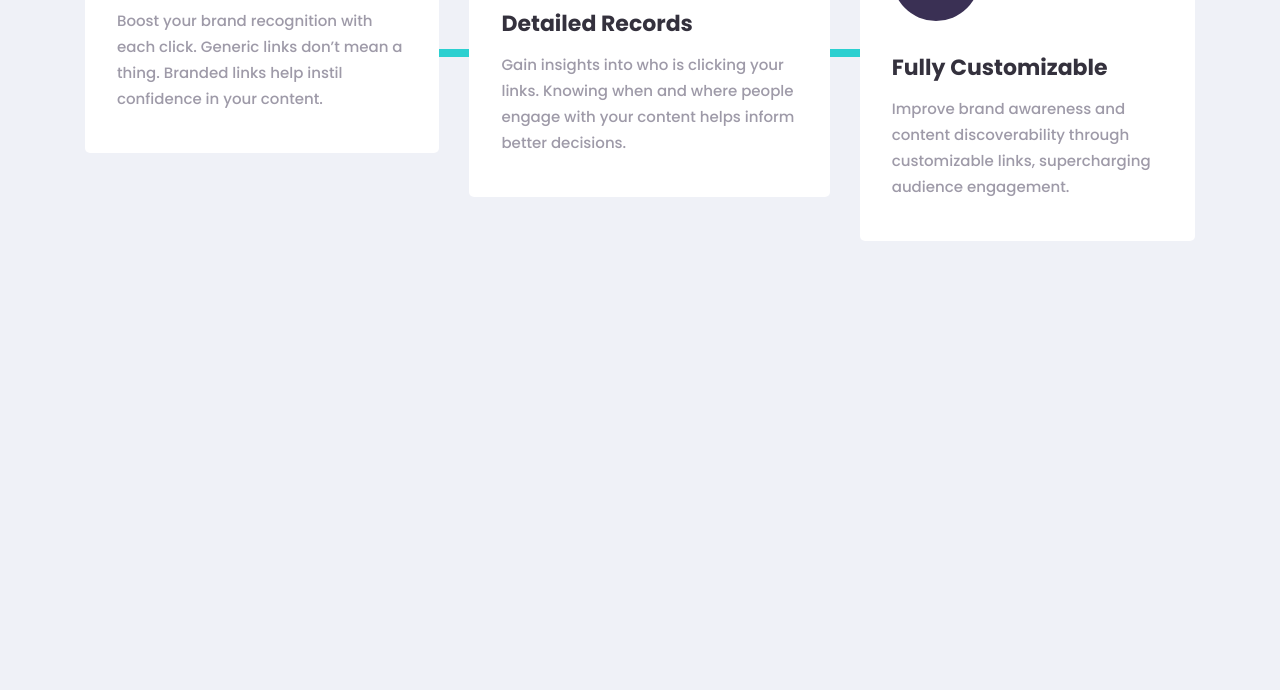
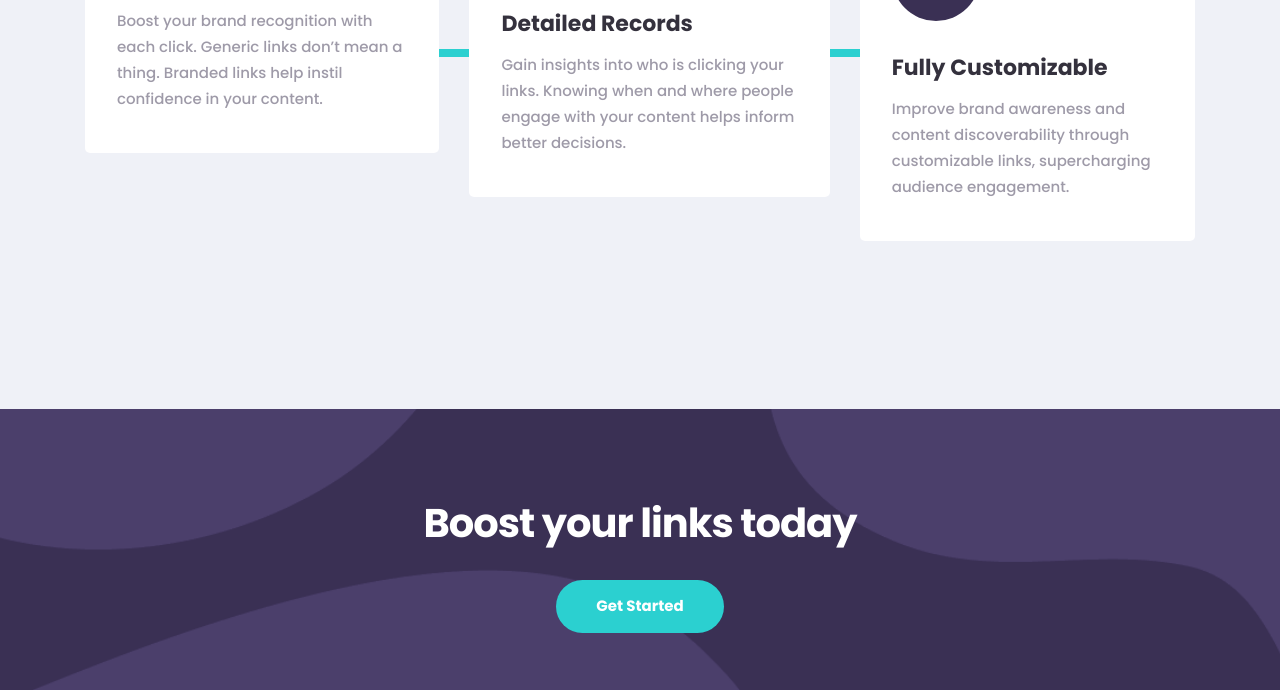
Before and after one commit to mohamedxamid/Shortly, a plain HTML site: page index.html in a window 1280 px wide. Shown: the part 1298-1988 px from the top of the page. Before the commit the page ends 1707 px from the top, so only its background shows below. Drawn offline with Linux system fonts and the light colour scheme.

Commit message:
Add CTA section

```diff
--- a/css/styles.css
+++ b/css/styles.css
@@ -389,3 +389,21 @@ img {
     font-size: 15px;
     line-height: 26px;
 }
+
+/* CTA */
+.cta {
+    padding: 57px;
+    text-align: center;
+    background-image: url("../imgs/cta-bg-img.png");
+    background-repeat: no-repeat;
+    background-position: center;
+    background-size: cover;
+}
+
+.cta__title {
+    font-size: 40px;
+    line-height: 48px;
+    letter-spacing: -1px;
+    font-weight: 700;
+    color: #fff;
+}
--- a/index.html
+++ b/index.html
@@ -81,6 +81,11 @@
                 </ul>
             </section>
         </div>
+
+        <section class="cta">
+            <h2 class="cta__title">Boost your links today</h2>
+            <a class="button button--green button--circle button--large" href="#">Get Started</a>
+        </section>
     </main>
     <script src="js/main.js"></script>
 </body>
```
Also changed, not shown: imgs/cta-bg-img.png (added), imgs/cta-bg-img@2x.png (added).
